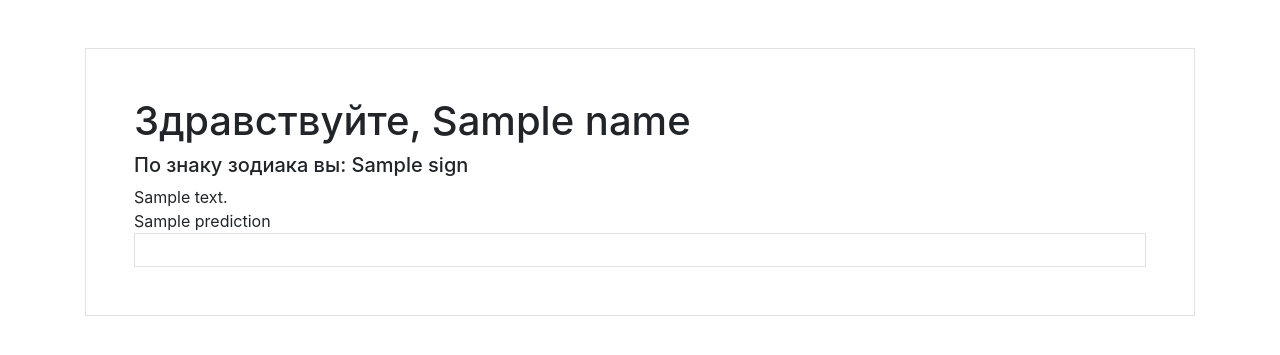
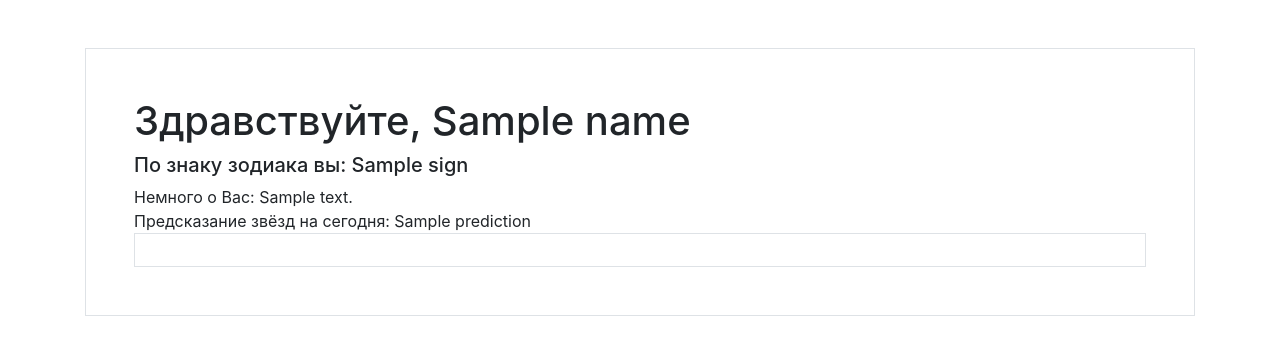
Before and after one commit to Alisenok24B/WebServer, a Flask app: template app/templates/horoscope.html in a window 1280 px wide. Shown: the part 70-425 px from the top of the page. Run offline with Flask 2, Linux system fonts and the light colour scheme; the template is opened without the code that fills it: most values are stand-ins (such as "Sample title", 1, 10 or a date in 2020); some libraries are stand-ins or nearby versions.

Commit message:
some corrections

```diff
--- a/app/data/users.py
+++ b/app/data/users.py
@@ -34,9 +34,6 @@ class User(SqlAlchemyBase, UserMixin):  # class user
                 self.sign = i[2]
                 break
 
-    def __repr__(self):  # str data if user
-        return f'''<User> {self.id} {self.name} {self.sign}'''
-
     def set_password(self, password):  # hash password
         self.hashed_password = generate_password_hash(password)
 
--- a/app/templates/horoscope.html
+++ b/app/templates/horoscope.html
@@ -5,8 +5,8 @@
 		<form action="/action_page.php">
 			<h1 class="display-5">Здравствуйте, {{ name }}</h1>
 			<h5>По знаку зодиака вы: {{ sign }}</h5>
-			<div>{{ about_sign }}</div>
-			<div>{{ prediction }}</div>
+			<div>Немного о Вас: {{ about_sign }}</div>
+			<div>Предсказание звёзд на сегодня: {{ prediction }}</div>
 		</form>
 	<div class="media border p-3">
 		{% if sign == 'Овен' %}
```
